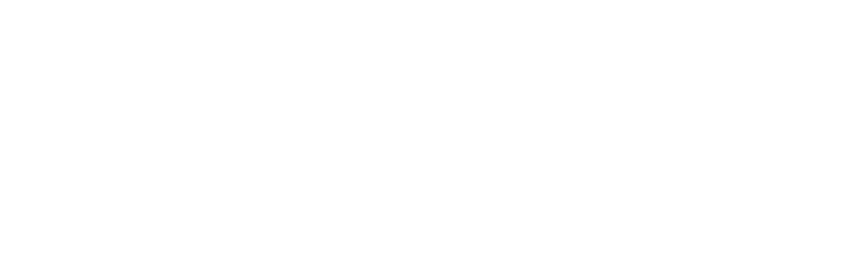
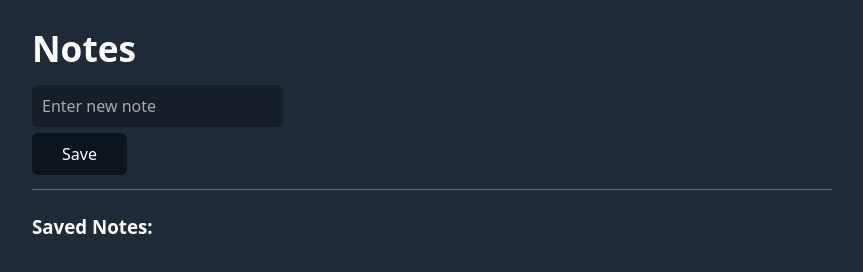
Before and after one commit to Momentum-Team-11/ajax-notes-app-ryanurbanski, a website: page index.html in a window 1280 px wide. Shown: the whole page, without its empty margins (208-1071 px from the left). Drawn offline with nearby package versions, Linux system fonts and the light colour scheme.

Commit message:
Files  setup and talking to each other. Server working and sending back requests

```diff
--- a/index.html
+++ b/index.html
@@ -1,12 +1,30 @@
 <!DOCTYPE html>
 <html lang="en">
+
 <head>
   <meta charset="UTF-8">
   <meta name="viewport" content="width=device-width, initial-scale=1.0">
   <meta http-equiv="X-UA-Compatible" content="ie=edge">
-  <title>Notes</title>
+  <link rel="stylesheet" href="https://cdn.jsdelivr.net/npm/water.css@2/out/dark.css">
+  <script src="main.js" defer></script>
+  <title>Note's App</title>
 </head>
+
 <body>
+  <h1 class="header">Notes</h1>
+  <form id="notes-form">
+    <div class="form-field">
+      <input id="input-text" class="" type="text" placeholder="Enter new note" required>
+    </div>
+    <div class="form-field">
+      <button id="create-note" type="submit" class="">Save</button>
+    </div>
+  </form>
+  <hr>
+  <section id="notes-section" class="">
+    <h3>Saved Notes:</h3>
+    <ul id="notes-list" class=""></ul>
+  </section>
+</body>
 
-</body>
 </html>
--- /dev/null
+++ b/main.js
@@ -0,0 +1 @@
+console.log('javascript connected.')
--- a/package.json
+++ b/package.json
@@ -3,6 +3,7 @@
   "dependencies": {
     "json-server": "^0.16.1",
     "live-server": "^1.2.1",
+    "moment": "^2.29.1",
     "npm-run-all": "^4.1.5"
   },
   "scripts": {
```
Also changed, not shown: sample-db.json (line endings or trailing spaces), 2 other files.
